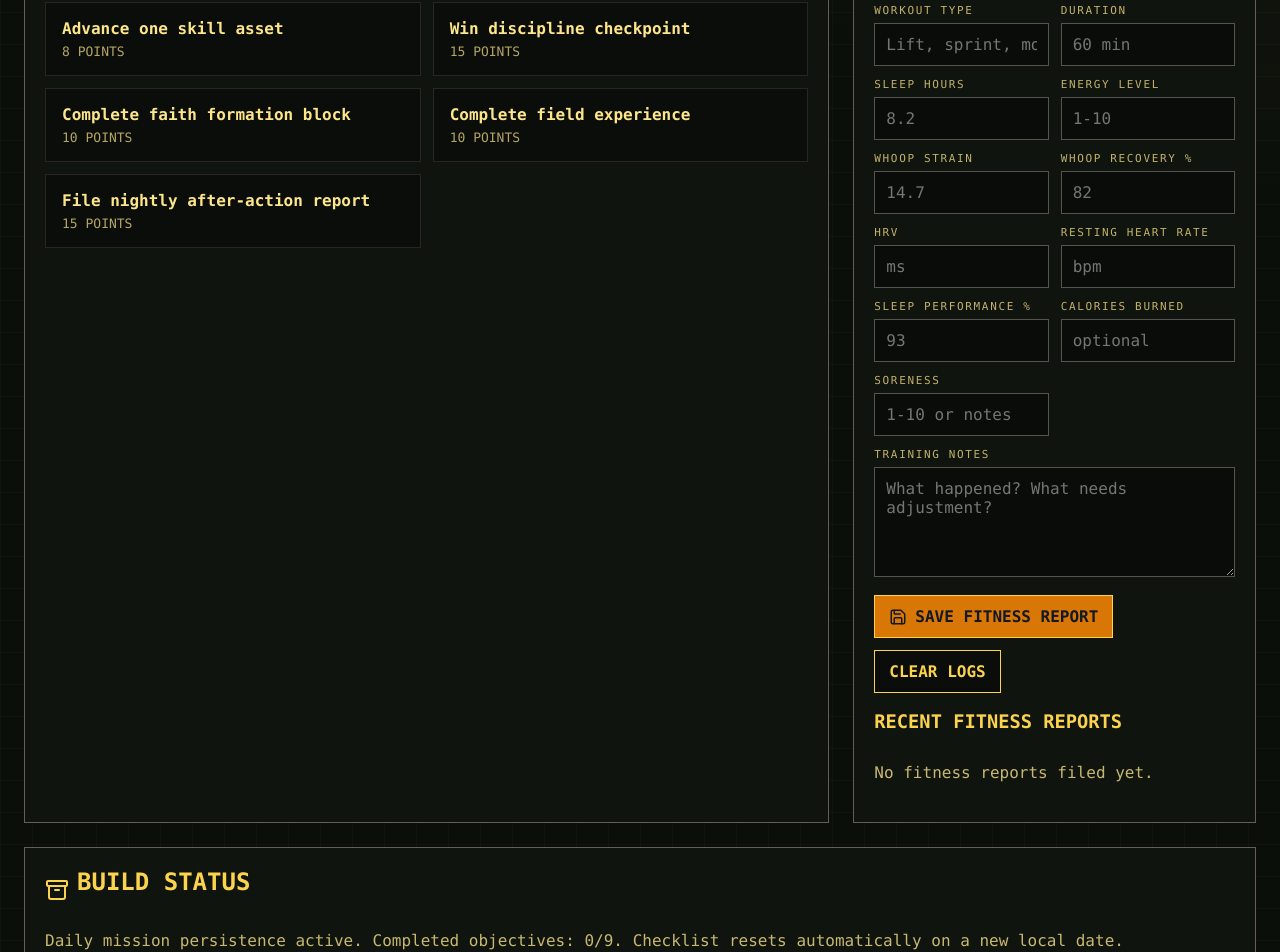
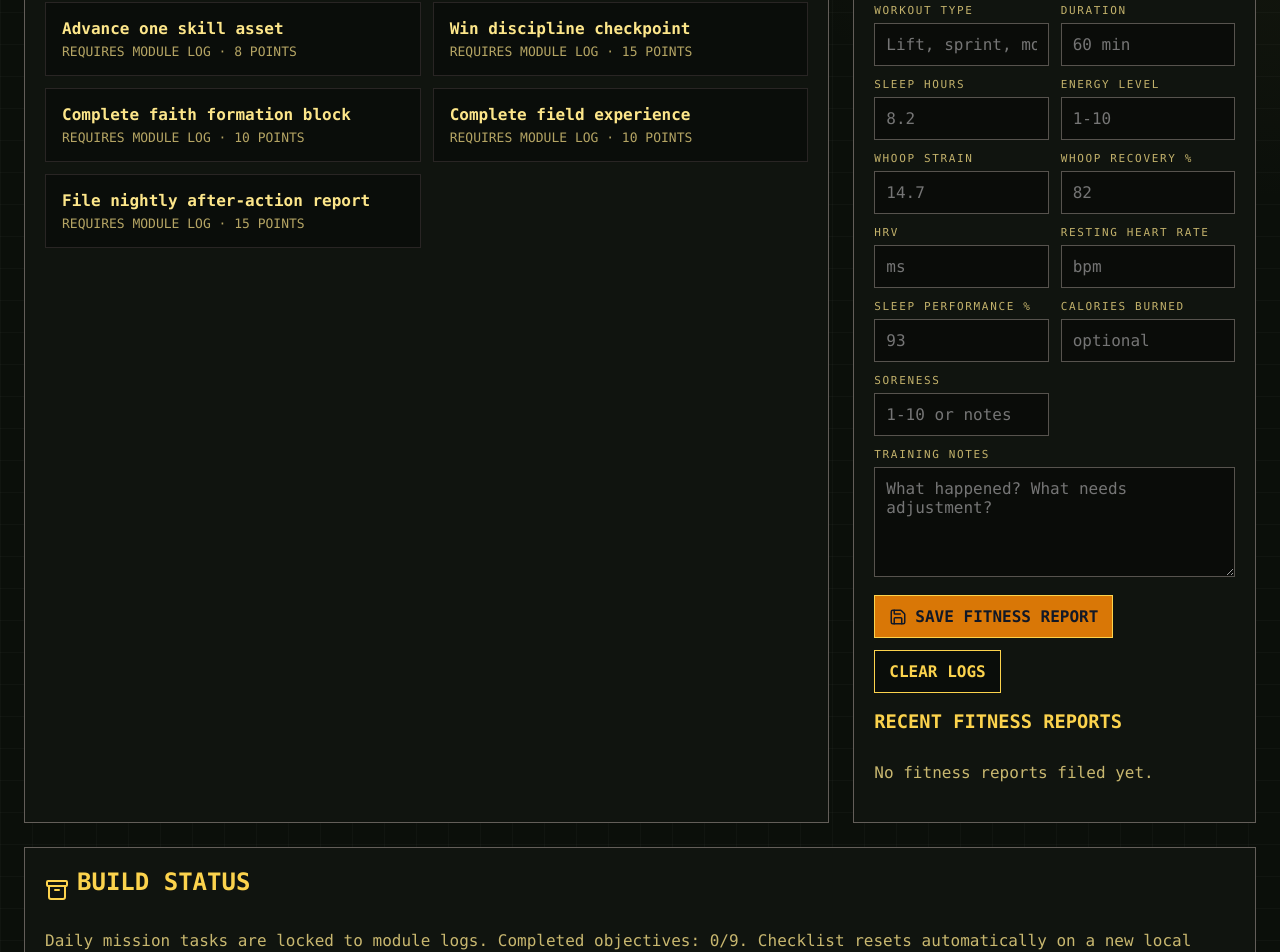
Before and after one commit to lodenjjohnson-alt/CoolForTheSummer, a React (Vite) app: page / in a window 1280 px wide. Shown: the part 500-1452 px from the top of the page. Built offline with nearby package versions, Linux system fonts and the light colour scheme.

Commit message:
Lock mission tasks to module log submissions

```diff
--- a/src/App.jsx
+++ b/src/App.jsx
@@ -135,15 +135,6 @@ export default function App() {
     }));
   }
 
-  function toggleTask(id) {
-    setMissionState((prev) => ({
-      ...prev,
-      tasks: prev.tasks.map((task) =>
-        task.id === id ? { ...task, done: !task.done } : task
-      ),
-    }));
-  }
-
   function renderActiveModule() {
     const onSave = () => completeTask(active.taskId);
 
@@ -256,14 +247,14 @@ export default function App() {
 
             <div className="task-grid">
               {tasks.map((task) => (
-                <button
+                <div
                   key={task.id}
-                  onClick={() => toggleTask(task.id)}
                   className={`task ${task.done ? "complete" : ""}`}
+                  aria-label={`${task.label}: ${task.done ? "complete" : "incomplete"}`}
                 >
                   <strong>{task.label}</strong>
-                  <span>{task.points} points</span>
-                </button>
+                  <span>{task.done ? "Logged" : "Requires module log"} · {task.points} points</span>
+                </div>
               ))}
             </div>
           </div>
@@ -290,7 +281,7 @@ export default function App() {
           </div>
 
           <p className="muted">
-            Daily mission persistence active. Completed objectives: {completed}/{tasks.length}. Checklist resets automatically on a new local date.
+            Daily mission tasks are locked to module logs. Completed objectives: {completed}/{tasks.length}. Checklist resets automatically on a new local date.
           </p>
         </section>
       </main>
```
